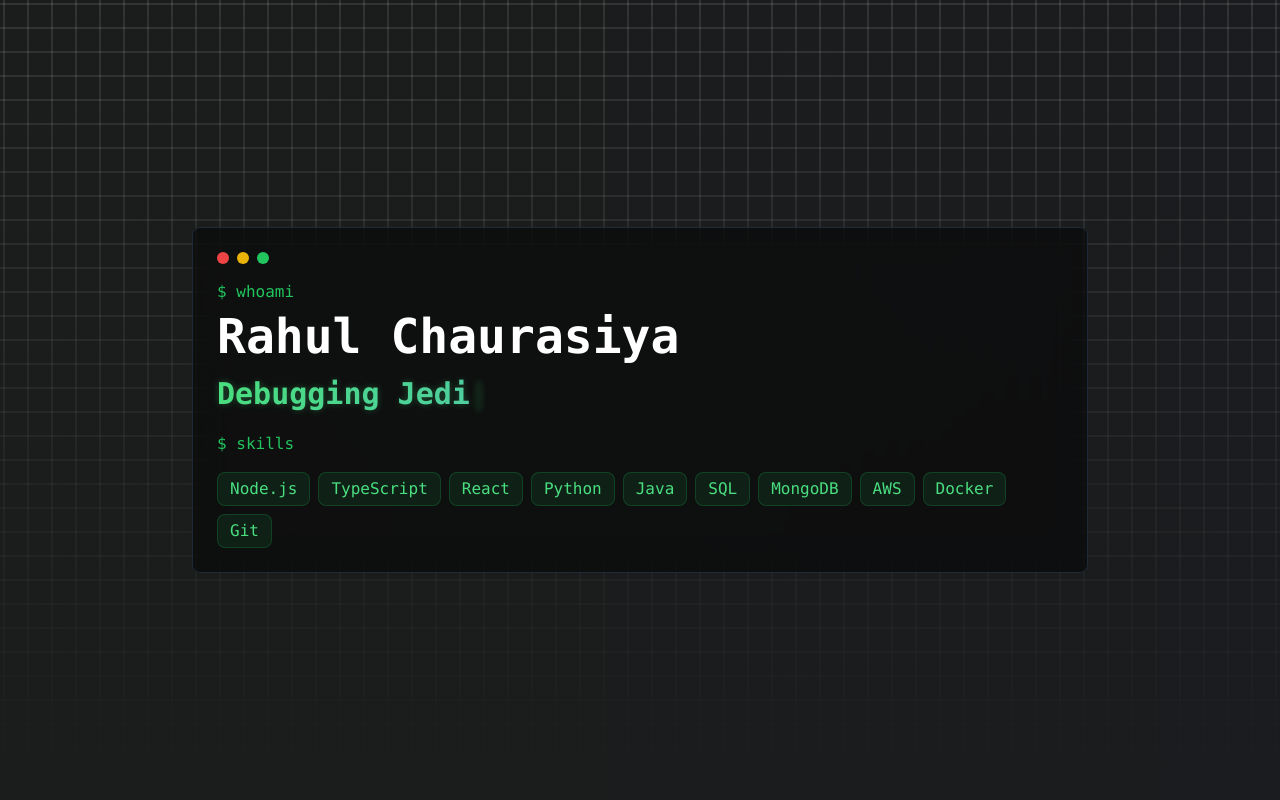
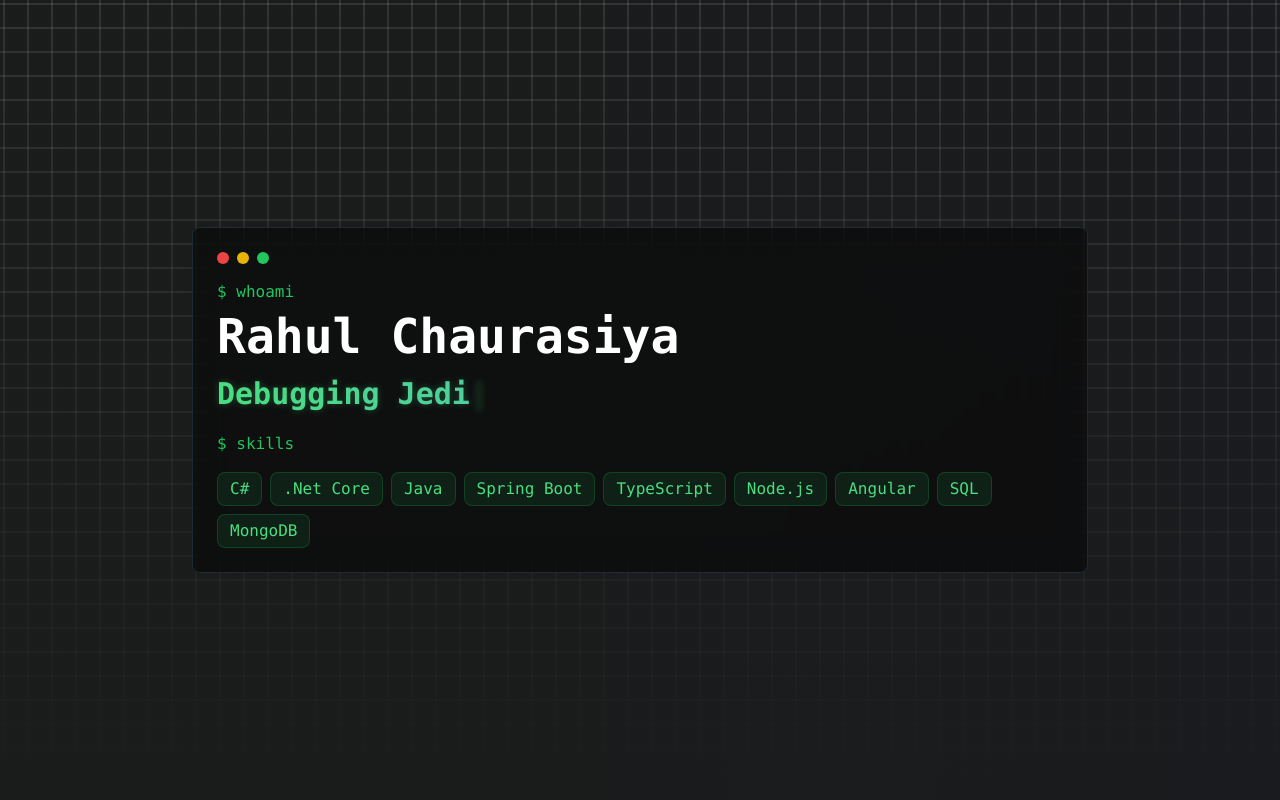
Before and after one commit to RahulRazj/portfolio, a Next.js app: page / in a window 1280 px wide. Shown: the top 800 px of the page. Built offline with nearby package versions, Linux system fonts and the light colour scheme.

Commit message:
add github actions for auto deployment on pushes to master

```diff
--- a/app/components/HeroSection.tsx
+++ b/app/components/HeroSection.tsx
@@ -6,16 +6,15 @@ import { useState, useEffect, useMemo } from 'react';
 export default function HeroSection() {
 	const name = 'Rahul Chaurasiya';
 	const skills = [
+		'C#',
+		'.Net Core',
+		'Java',
+		'Spring Boot',
+		'TypeScript',
 		'Node.js',
-		'TypeScript',
-		'React',
-		'Python',
-		'Java',
+		'Angular',
 		'SQL',
-		'MongoDB',
-		'AWS',
-		'Docker',
-		'Git',
+		'MongoDB'
 	];
 
 	const positions = useMemo(() => [
```
Also changed, not shown: 1 other file (tests, documents, lock files or other folders).
